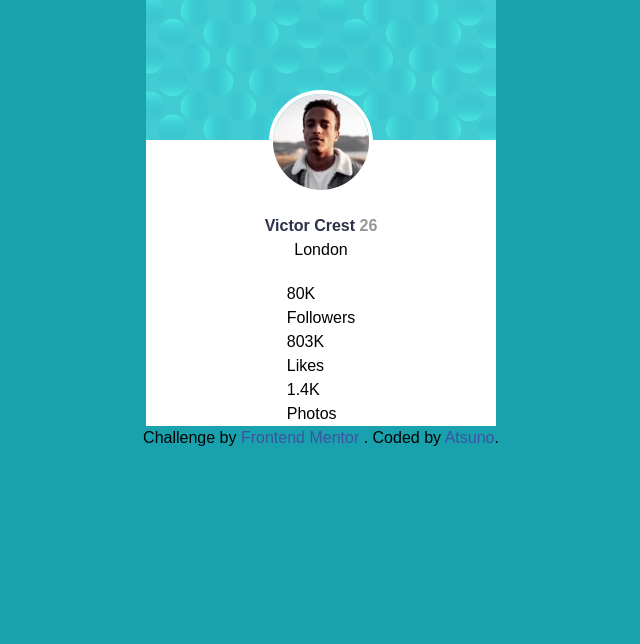
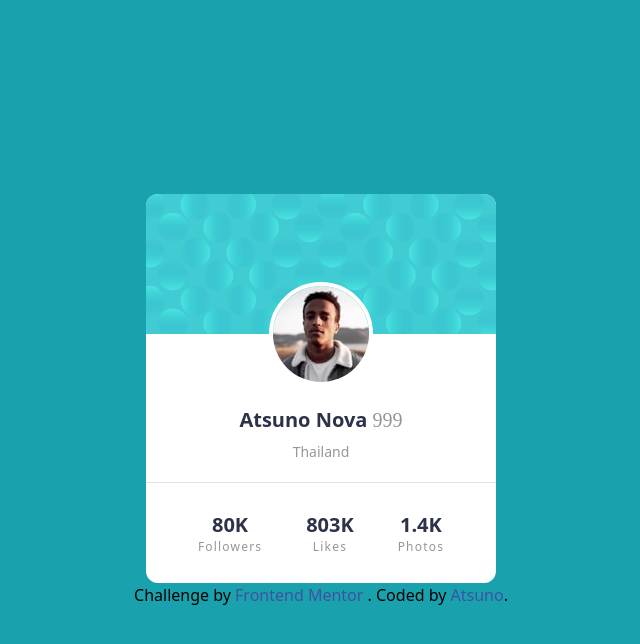
Before and after one commit to Atsuno/frontend-mentor-profile-card-component, a website: page src/index.html in a window 1280 px wide. Shown: the whole page, without its empty margins (319-959 px from the left). Drawn offline with Linux system fonts and the light colour scheme.

Commit message:
done main

```diff
--- a/src/index.html
+++ b/src/index.html
@@ -23,23 +23,50 @@
     <link rel="preconnect" href="https://fonts.gstatic.com" crossorigin />
   </head>
 
-  <body
-    class="font-kumbh flex min-h-full flex-col items-center justify-center bg-rear"
-  >
-    <main class="bg-white flex items-center flex-col">
-      <div class="w-full ">
-        <img src="./images/bg-pattern-card.svg" alt="image"></img>
+  <body class="flex min-h-screen flex-col items-center justify-center bg-rear">
+    <main class="flex flex-col items-center rounded-xl bg-white text-xl">
+      <div class="w-full">
+        <img
+          class="rounded-t-xl"
+          src="./images/bg-pattern-card.svg"
+          alt="image"
+        />
       </div>
       <div>
-        <img class="rounded-full border-4 border-white mt-[-50px]" src="./images/image-victor.jpg" alt="Profile Photo">
+        <img
+          class="-mt-[50%] rounded-full border-4 border-white"
+          src="./images/image-victor.jpg"
+          alt="Profile Photo"
+        />
       </div>
       <div class="py-5 text-center">
-        <h1 class="text-primaly font-bold">Victor Crest <span class=" text-secondly">26</span></h1>
-        <h3>London</h3>
+        <h1 class="pb-2 font-bold text-primaly">
+          Atsuno Nova
+          <span class="font-kumbh font-normal text-secondly">999</span>
+        </h1>
+        <h2 class="text-sm font-normal text-secondly">Thailand</h2>
       </div>
-      <div>
-        <h2>80K</h2>
-        <h3>Followers</h3> <h2>803K</h2> <h3>Likes</h3> <h2>1.4K</h2> <h3>Photos</h3></div>
+      <hr class="border-1 border-thirdary w-full opacity-20" />
+      <div class="flex w-full flex-row justify-evenly gap-5 p-7 text-center">
+        <div>
+          <h1 class="font-bold text-primaly">80K</h1>
+          <h3 class="text-xs font-normal tracking-widest text-secondly">
+            Followers
+          </h3>
+        </div>
+        <div>
+          <h1 class="font-bold text-primaly">803K</h1>
+          <h3 class="text-xs font-normal tracking-widest text-secondly">
+            Likes
+          </h3>
+        </div>
+        <div>
+          <h1 class="font-bold text-primaly">1.4K</h1>
+          <h3 class="text-xs font-normal tracking-widest text-secondly">
+            Photos
+          </h3>
+        </div>
+      </div>
     </main>
 
     <footer class="text-center font-[11px]">
--- a/tailwind.config.js
+++ b/tailwind.config.js
@@ -4,13 +4,14 @@ module.exports = {
   theme: {
     extend: {
       fontFamily: {
-        kumbh: ['Kumbh', 'sans-serif'],
+        kumbh: ['Kumbh'],
       },
       colors: {
         primaly: 'hsl(229, 23%, 23%)',
         secondly: 'hsl(0, 0%, 59%)',
         rear: 'hsl(185, 75%, 39%)',
         by: 'hsl(228, 45%, 44%)',
+        thirdary: 'hsl(227, 10%, 46%)',
       },
     },
   },
```
Also changed, not shown: src/style.css.
